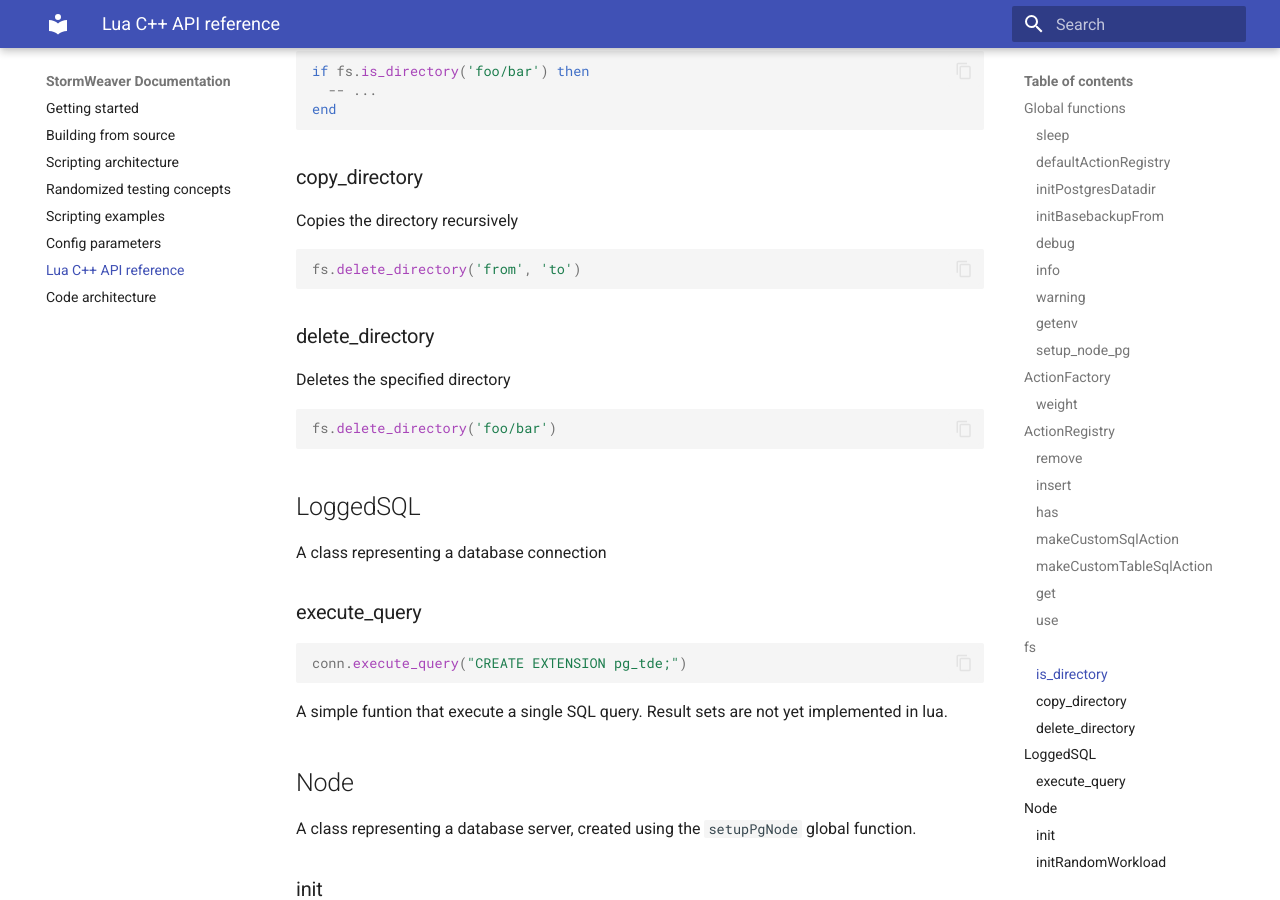
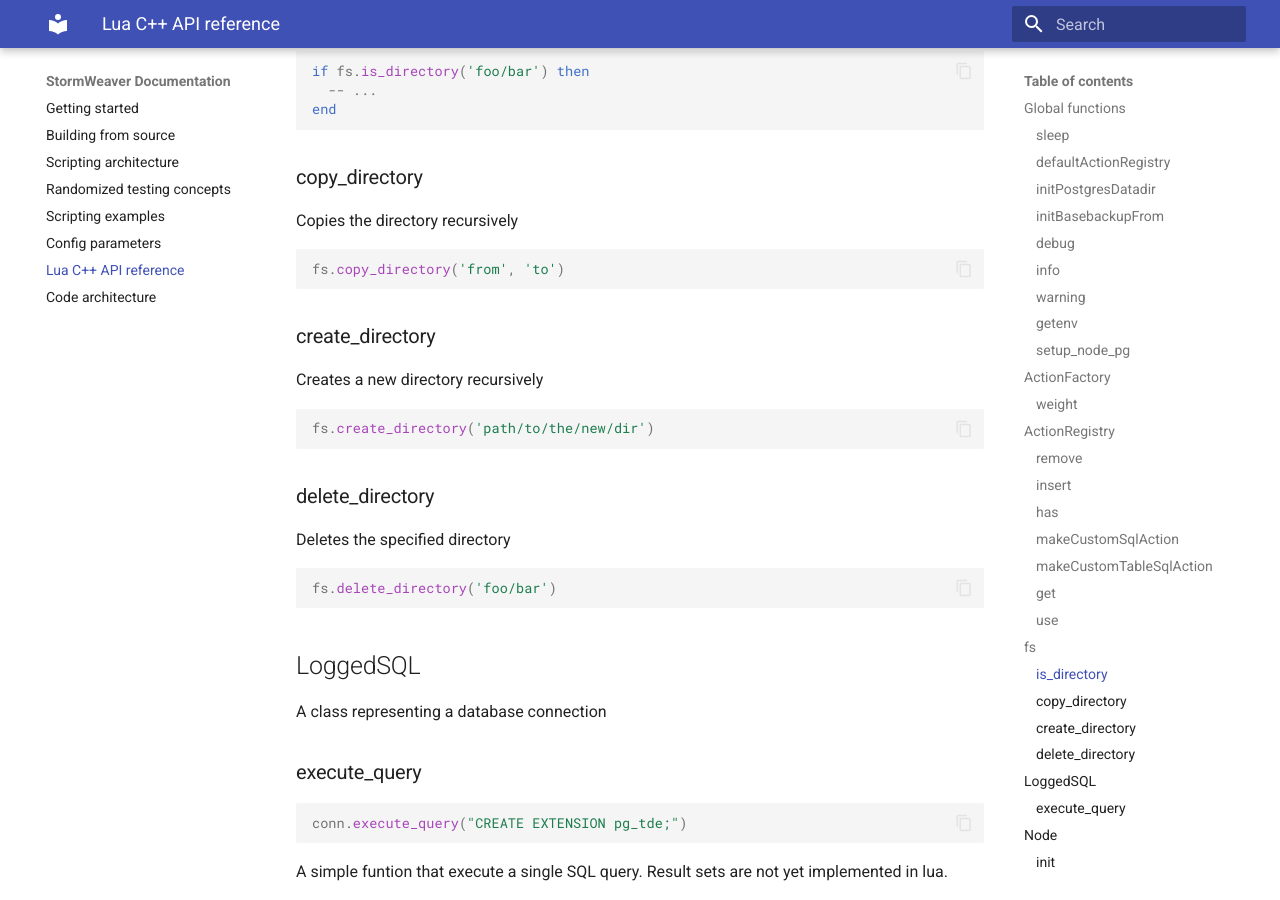
Before and after one commit to Percona-Lab/stormweaver, an MkDocs documentation site: the page built from docs/lua-cpp-reference.md, in a window 1280 px wide and 900 px high, scrolled down 3605 px. Built offline with MkDocs 1.6.1 and Material for MkDocs 9.7.7, drawn with Linux system fonts in a browser that asks for light colours.

````diff
--- a/CMakeLists.txt
+++ b/CMakeLists.txt
@@ -65,3 +65,4 @@ INCLUDE(LuaModules)
 
 add_subdirectory(libstormweaver)
 add_subdirectory(stormweaver)
+add_subdirectory(tests)
--- a/docs/lua-cpp-reference.md
+++ b/docs/lua-cpp-reference.md
@@ -175,7 +175,15 @@ end
 Copies the directory recursively
 
 ```lua
-fs.delete_directory('from', 'to')
+fs.copy_directory('from', 'to')
+```
+
+### create_directory
+
+Creates a new directory recursively
+
+```lua
+fs.create_directory('path/to/the/new/dir')
 ```
 
 ### delete_directory
````
Also changed, not shown: docs/scripting-architecture.md (+5 -0 lines), 11 other files.
